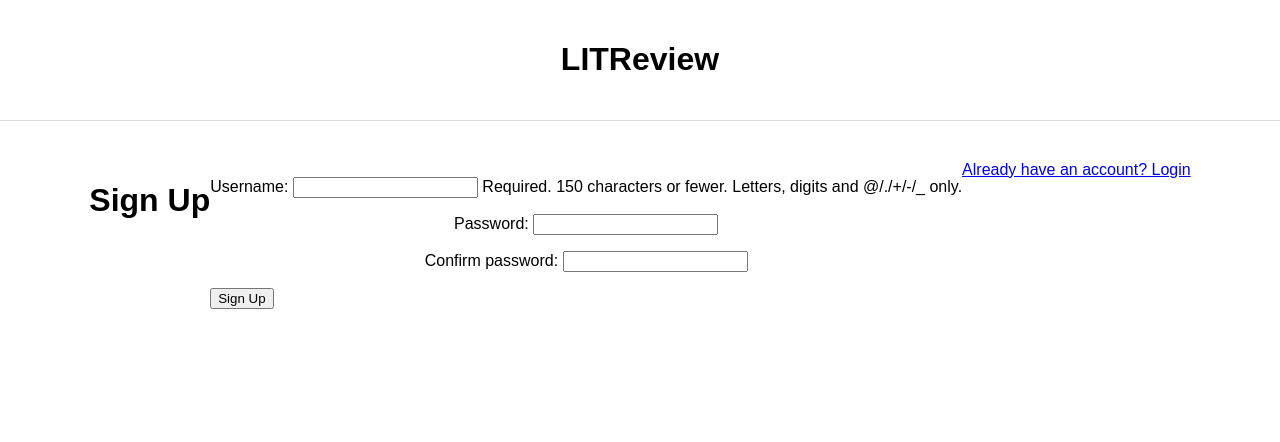
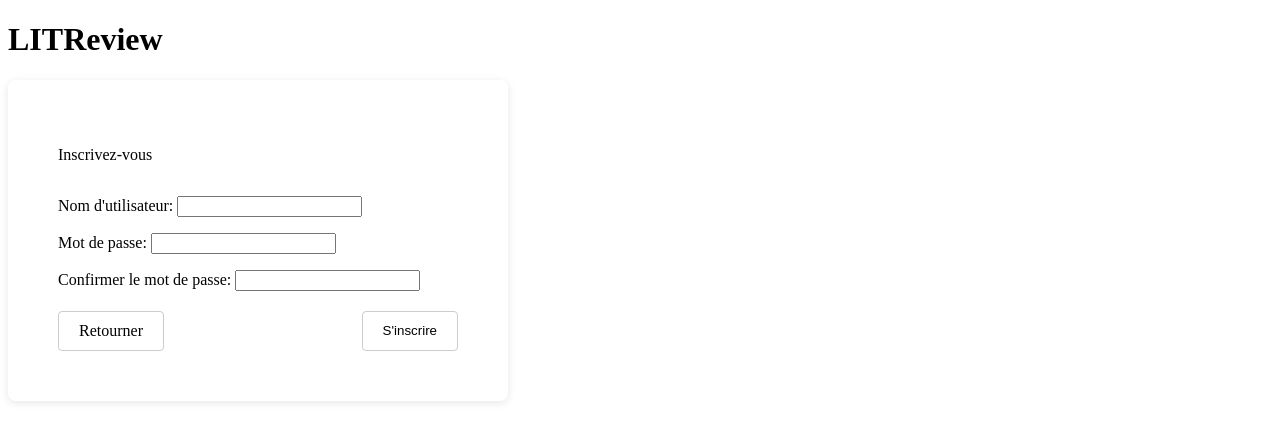
Before and after one commit to DomiCarr/OCR_P09_LITRevu, a Django app: page /signup/ in a window 1280 px wide. Shown: the top 442 px of the page. Run offline with Django 5.2, Linux system fonts and the light colour scheme; parts of the project's set-up code (start-up, migrations or seed data) failed here and were passed over.

Commit message:
:construction: work in progress : Authorization

```diff
--- a/reviews/forms/auth_forms.py
+++ b/reviews/forms/auth_forms.py
@@ -7,14 +7,18 @@ from django.contrib.auth.models import User
 # SignupForm: handles user registration
 # -------------------------------------------------------------------
 class SignupForm(forms.ModelForm):
-    # Password fields with password input widget
-    password = forms.CharField(widget=forms.PasswordInput)
-    password2 = forms.CharField(label="Confirm password", widget=forms.PasswordInput)
+    username = forms.CharField(label="Nom d'utilisateur")
+    password = forms.CharField(label="Mot de passe",
+                               widget=forms.PasswordInput)
+    password2 = forms.CharField(label="Confirmer le mot de passe",
+                                widget=forms.PasswordInput)
 
     class Meta:
         model = User
-        # Fields required for creating a new user
         fields = ['username', 'password', 'password2']
+        help_texts = {
+            'username': '',  # Remove Django default help text
+        }
 
     # Custom validation to ensure passwords match
     def clean(self):
@@ -22,7 +26,7 @@ class SignupForm(forms.ModelForm):
         password = cleaned_data.get("password")
         password2 = cleaned_data.get("password2")
         if password != password2:
-            raise forms.ValidationError("Passwords do not match")
+            raise forms.ValidationError("Les mots de passe ne correspondent pas.")
 
 
 # -------------------------------------------------------------------
@@ -30,4 +34,5 @@ class SignupForm(forms.ModelForm):
 # -------------------------------------------------------------------
 class LoginForm(forms.Form):
     username = forms.CharField(label="Nom d'utilisateur")
-    password = forms.CharField(label="Mot de passe", widget=forms.PasswordInput)
+    password = forms.CharField(label="Mot de passe",
+                               widget=forms.PasswordInput)
--- a/reviews/static/reviews/styles.css
+++ b/reviews/static/reviews/styles.css
@@ -1,59 +1,32 @@
-/* Center page content */
-body {
-    font-family: Arial, sans-serif;
-    margin: 0;
-    background-color: white;
-}
-
-header {
-    text-align: center;
-    padding: 20px 0;
-    background: #fff;
-    border-bottom: 1px solid #ddd;
-}
-
-main {
-    display: flex;
-    justify-content: center;
-    margin-top: 40px;
-}
-
-.login_window {
-    display: flex;
-    flex-direction: row;
-}
-
-.login_signup,
-.card {
+/* Box signup */
+.signup_box {
     background: #fff;
     padding: 50px;
     border-radius: 8px;
     box-shadow: 0 2px 8px rgba(0, 0, 0, 0.1);
+    display: flex;
+    flex-direction: column;
+    width: 400px;
 }
 
-.connection {
+/* actions row */
+.signup_actions {
     display: flex;
-    flex-direction: column;
+    flex-direction: row;
+    justify-content: space-between;
+    margin-top: 20px;
 }
 
-.card h2 {
-    margin-top: 0;
-    text-align: center;
-}
-
+/* buttons uniformes */
 .btn {
-    width: 100%;
-    padding: 10px;
-    margin-top: 10px;
+    padding: 10px 20px;
     background: #fff;
     color: #000;
     border: 1px solid #ccc;
     border-radius: 4px;
-    text-align: center;
     text-decoration: none;
-    display: inline-block;
 }
 
-p {
-    text-align: center;
+button.btn {
+    cursor: pointer;
 }
--- a/reviews/templates/reviews/signup.html
+++ b/reviews/templates/reviews/signup.html
@@ -1,11 +1,17 @@
 {% extends "reviews/base.html" %}
 
 {% block content %}
-<h1>Sign Up</h1>
-<form method="post">
-    {% csrf_token %}
-    {{ form.as_p }}
-    <button type="submit">Sign Up</button>
-</form>
-<a href="{% url 'login' %}">Already have an account? Login</a>
+<div class="signup_box">
+    <p>Inscrivez-vous</p>
+
+    <form method="post">
+        {% csrf_token %}
+        {{ form.as_p }}
+
+        <div class="signup_actions">
+            <a href="{% url 'login' %}" class="btn">Retourner</a>
+            <button type="submit" class="btn">S'inscrire</button>
+        </div>
+    </form>
+</div>
 {% endblock %}
```
